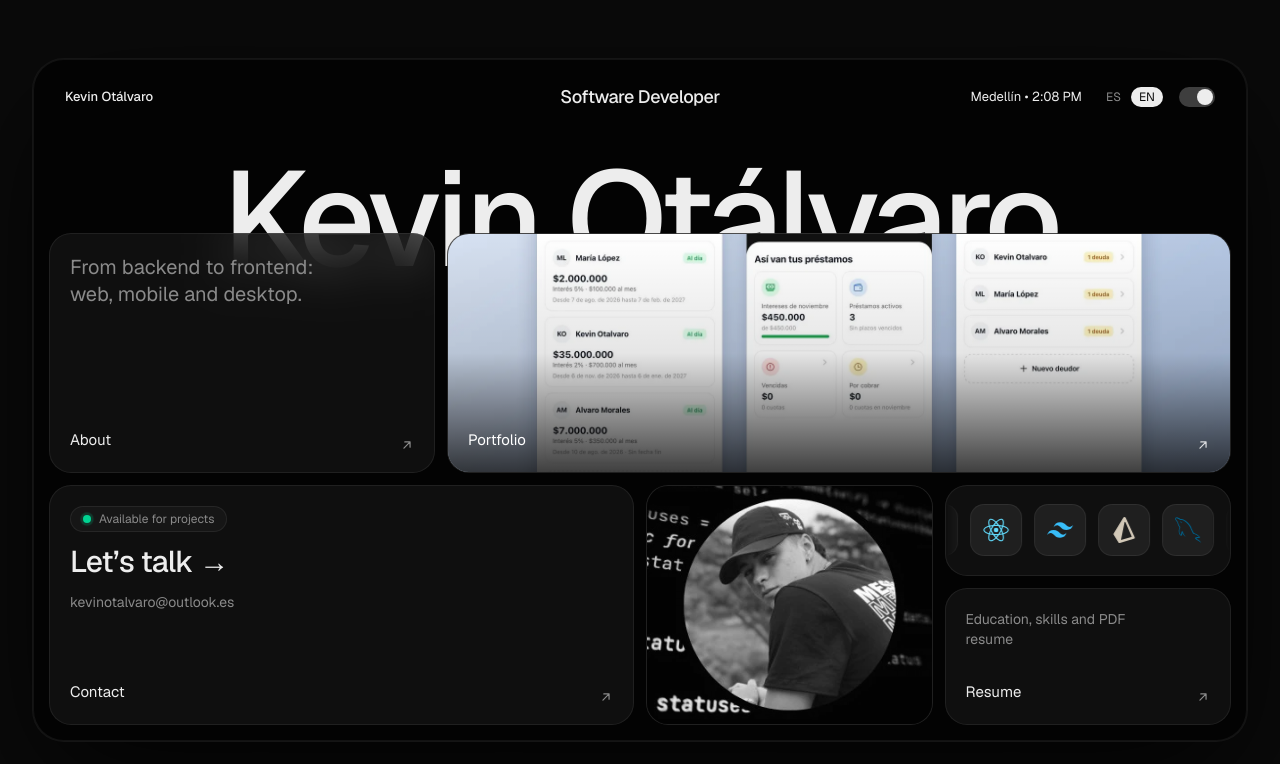
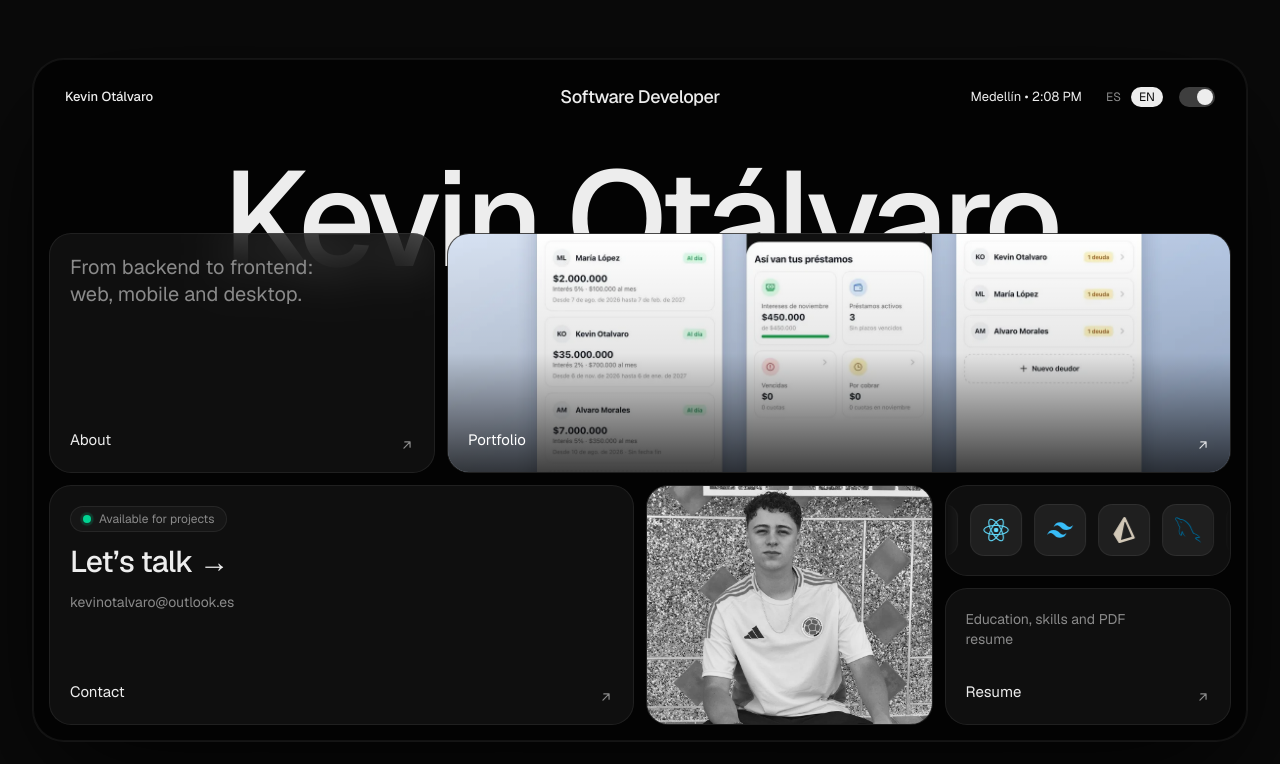
Before and after one commit to KevinSantiagoOt/portafolio, a Next.js app: page /en in a window 1280 px wide. Shown: the top 764 px of the page. Built offline with nearby package versions, Linux system fonts and the light colour scheme; no server answers.

Commit message:
feat: replace profile photo
Co-Authored-By: Claude Opus 5.5 <noreply@anthropic.com>

```diff
--- a/src/components/home/PhotoCard.tsx
+++ b/src/components/home/PhotoCard.tsx
@@ -13,7 +13,8 @@ export function PhotoCard({ src, alt }: { src: string; alt: string }) {
           alt={alt}
           fill
           sizes="(min-width: 768px) 25vw, 50vw"
-          className="object-cover grayscale"
+          // Encuadre hacia arriba: la cara queda visible en tarjetas anchas o bajas.
+          className="object-cover object-top grayscale"
           unoptimized={src.endsWith(".svg")}
           priority
         />
--- a/src/data/site.ts
+++ b/src/data/site.ts
@@ -10,7 +10,7 @@ export const site: Site = {
   linkedin: "https://www.linkedin.com/in/kevinotalvaro",
   github: "https://github.com/KevinSantiagoOt",
   available: true,
-  photo: "/images/photo.webp",
+  photo: "/images/kevin.webp",
   // Iconos: Devicon (MIT). `mono`: logo oscuro que se invierte en tema oscuro.
   stack: [
     { name: "Java", icon: "/icons/java.svg", lift: true },
```
Also changed, not shown: public/images/kevin.webp (added), public/images/photo.webp (deleted).
